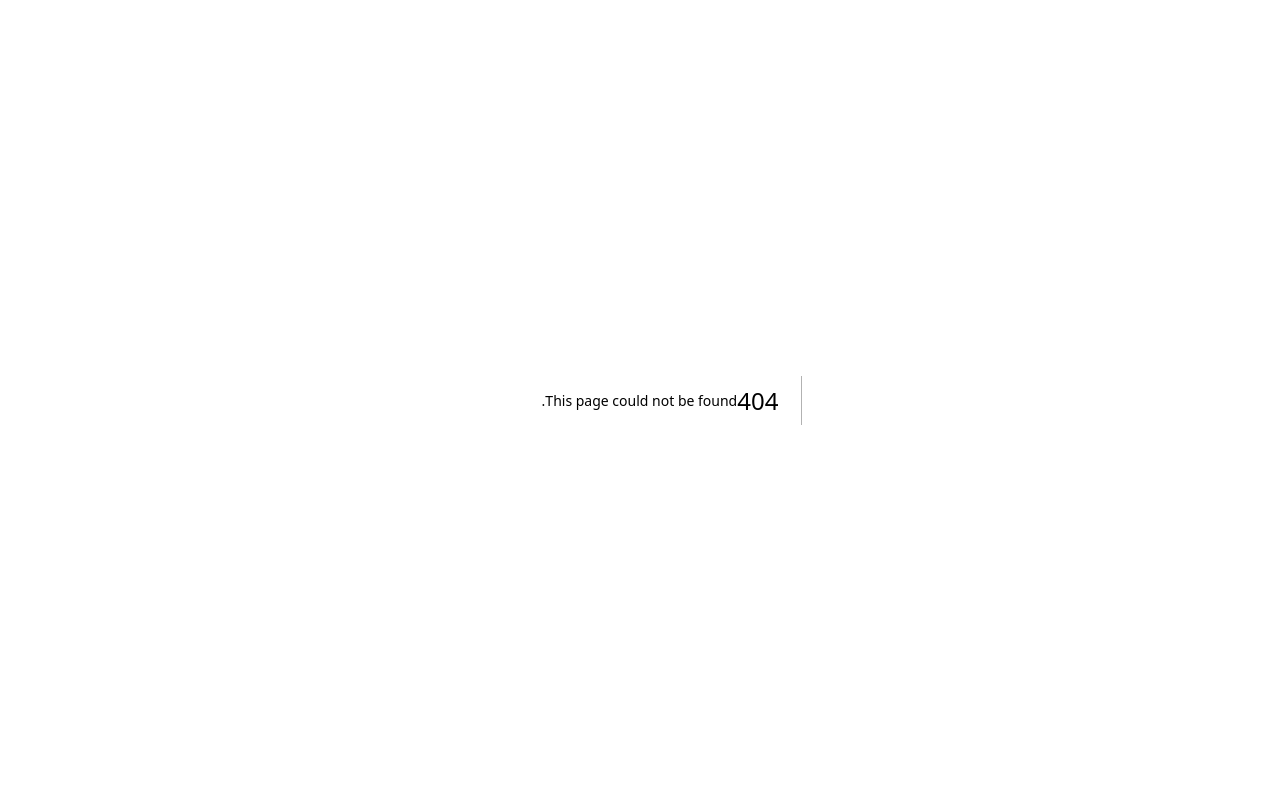
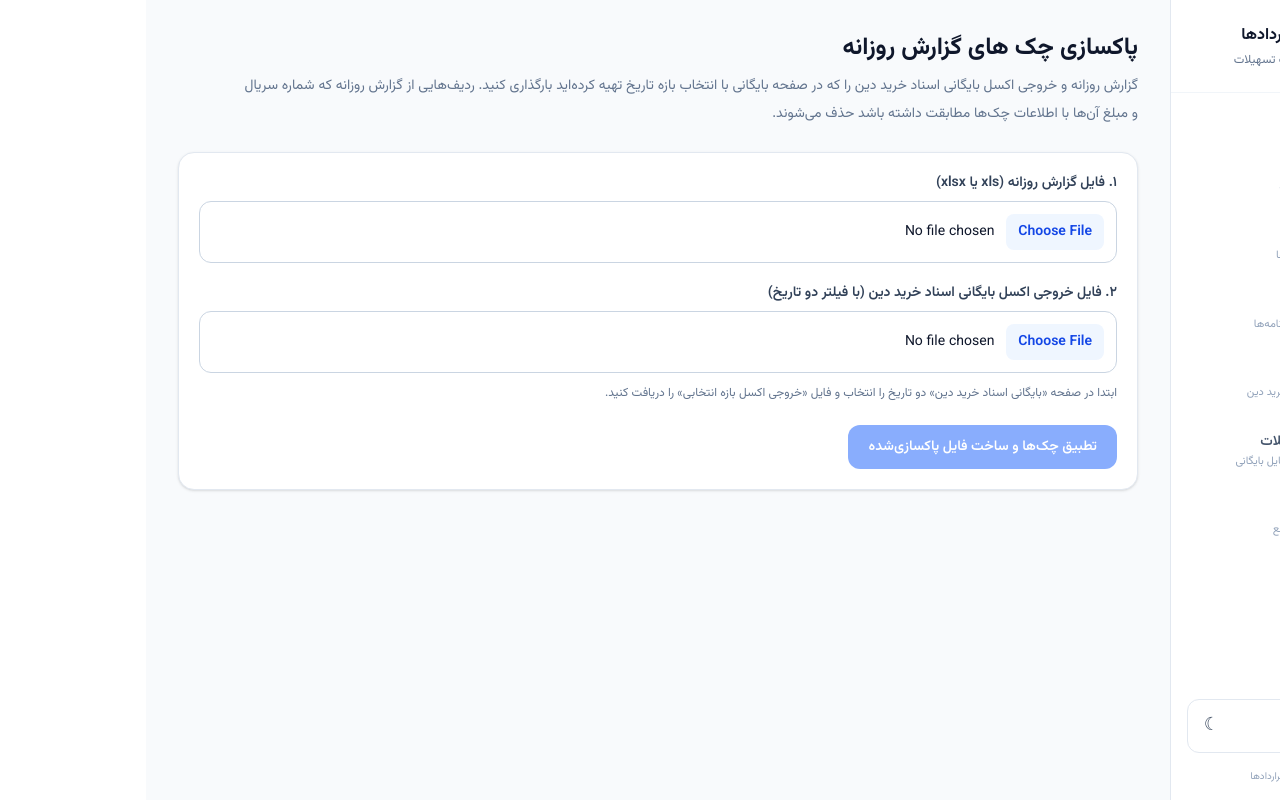
Before and after one commit to MortezaFathnia/post-app, a Next.js app: page /dashboard/debt-documents/daily-report-check-cleanup in a window 1280 px wide. Before the commit this address had no page. Built offline with nearby package versions, Linux system fonts and the light colour scheme.

Commit message:
Add daily report check cleanup page

```diff
--- /dev/null
+++ b/app/dashboard/debt-documents/daily-report-check-cleanup/page.tsx
@@ -0,0 +1,94 @@
+"use client";
+
+import { FormEvent, useState } from "react";
+
+function downloadName(disposition: string) {
+  const match = disposition.match(/filename\*=UTF-8''([^;]+)/i);
+  return match ? decodeURIComponent(match[1]) : "گزارش-روزانه-پاکسازی-شده.xlsx";
+}
+
+export default function DailyReportCheckCleanupPage() {
+  const [reportFile, setReportFile] = useState<File | null>(null);
+  const [checksFile, setChecksFile] = useState<File | null>(null);
+  const [loading, setLoading] = useState(false);
+  const [error, setError] = useState("");
+  const [result, setResult] = useState<{ url: string; name: string; original: number; matched: number; remaining: number } | null>(null);
+
+  async function handleSubmit(event: FormEvent<HTMLFormElement>) {
+    event.preventDefault();
+    setError("");
+    if (result) URL.revokeObjectURL(result.url);
+    setResult(null);
+    if (!reportFile || !checksFile) {
+      setError("هر دو فایل گزارش روزانه و خروجی اکسل بایگانی اسناد خرید دین را انتخاب کنید.");
+      return;
+    }
+
+    setLoading(true);
+    try {
+      const form = new FormData();
+      form.append("reportFile", reportFile);
+      form.append("checksFile", checksFile);
+      const response = await fetch("/api/debt-documents/daily-report-check-cleanup", { method: "POST", body: form });
+      if (!response.ok) {
+        const body = await response.json().catch(() => null);
+        throw new Error(body?.error || "پردازش فایل‌ها ناموفق بود.");
+      }
+      const blob = await response.blob();
+      setResult({
+        url: URL.createObjectURL(blob),
+        name: downloadName(response.headers.get("Content-Disposition") || ""),
+        original: Number(response.headers.get("X-Original-Rows") || 0),
+        matched: Number(response.headers.get("X-Matched-Rows") || 0),
+        remaining: Number(response.headers.get("X-Remaining-Rows") || 0),
+      });
+    } catch (submitError) {
+      setError(submitError instanceof Error ? submitError.message : "خطا در پردازش فایل‌ها.");
+    } finally {
+      setLoading(false);
+    }
+  }
+
+  return (
+    <div dir="rtl" className="space-y-6">
+      <header>
+        <h1 className="text-2xl font-bold text-slate-900">پاکسازی چک های گزارش روزانه</h1>
+        <p className="mt-2 max-w-4xl text-sm leading-7 text-slate-500">
+          گزارش روزانه و خروجی اکسل بایگانی اسناد خرید دین را که در صفحه بایگانی با انتخاب بازه تاریخ تهیه کرده‌اید بارگذاری کنید. ردیف‌هایی از گزارش روزانه که شماره سریال و مبلغ آن‌ها با اطلاعات چک‌ها مطابقت داشته باشد حذف می‌شوند.
+        </p>
+      </header>
+
+      <section className="rounded-2xl border border-slate-200 bg-white p-5 shadow-sm">
+        <form onSubmit={handleSubmit} className="space-y-5">
+          <div className="space-y-2">
+            <label htmlFor="daily-check-report" className="block text-sm font-semibold text-slate-700">۱. فایل گزارش روزانه (xls یا xlsx)</label>
+            <input id="daily-check-report" type="file" accept=".xls,.xlsx" onChange={(event) => setReportFile(event.target.files?.[0] ?? null)} className="block w-full rounded-xl border border-slate-300 bg-white px-3 py-3 text-sm file:ml-3 file:rounded-lg file:border-0 file:bg-blue-50 file:px-3 file:py-2 file:font-semibold file:text-blue-700" />
+            {reportFile && <p className="text-xs text-slate-500">{reportFile.name}</p>}
+          </div>
+          <div className="space-y-2">
+            <label htmlFor="daily-check-archive" className="block text-sm font-semibold text-slate-700">۲. فایل خروجی اکسل بایگانی اسناد خرید دین (با فیلتر دو تاریخ)</label>
+            <input id="daily-check-archive" type="file" accept=".xls,.xlsx" onChange={(event) => setChecksFile(event.target.files?.[0] ?? null)} className="block w-full rounded-xl border border-slate-300 bg-white px-3 py-3 text-sm file:ml-3 file:rounded-lg file:border-0 file:bg-blue-50 file:px-3 file:py-2 file:font-semibold file:text-blue-700" />
+            {checksFile && <p className="text-xs text-slate-500">{checksFile.name}</p>}
+            <p className="text-xs leading-6 text-slate-500">ابتدا در صفحه «بایگانی اسناد خرید دین» دو تاریخ را انتخاب و فایل «خروجی اکسل بازه انتخابی» را دریافت کنید.</p>
+          </div>
+          {error && <p role="alert" className="rounded-xl border border-red-200 bg-red-50 p-3 text-sm text-red-700">{error}</p>}
+          <button type="submit" disabled={!reportFile || !checksFile || loading} className="rounded-xl bg-blue-600 px-5 py-3 text-sm font-semibold text-white hover:bg-blue-700 disabled:cursor-not-allowed disabled:opacity-50">
+            {loading ? "در حال تطبیق سریال و مبالغ..." : "تطبیق چک‌ها و ساخت فایل پاکسازی‌شده"}
+          </button>
+        </form>
+      </section>
+
+      {result && (
+        <section className="rounded-2xl border border-emerald-200 bg-emerald-50 p-5">
+          <h2 className="font-bold text-emerald-900">فایل پاکسازی‌شده آماده است</h2>
+          <div className="mt-3 grid gap-3 sm:grid-cols-3">
+            <div className="rounded-xl bg-white p-3"><p className="text-xs text-slate-500">تعداد ردیف اولیه</p><p className="mt-1 text-lg font-bold text-slate-900">{result.original.toLocaleString("fa-IR")}</p></div>
+            <div className="rounded-xl bg-white p-3"><p className="text-xs text-slate-500">ردیف‌های منطبق و حذف‌شده</p><p className="mt-1 text-lg font-bold text-slate-900">{result.matched.toLocaleString("fa-IR")}</p></div>
+            <div className="rounded-xl bg-white p-3"><p className="text-xs text-slate-500">ردیف‌های باقی‌مانده</p><p className="mt-1 text-lg font-bold text-slate-900">{result.remaining.toLocaleString("fa-IR")}</p></div>
+          </div>
+          <a href={result.url} download={result.name} className="mt-4 inline-flex rounded-xl bg-blue-600 px-5 py-3 text-sm font-semibold text-white hover:bg-blue-700">دانلود گزارش روزانه پاکسازی‌شده</a>
+        </section>
+      )}
+    </div>
+  );
+}
```
